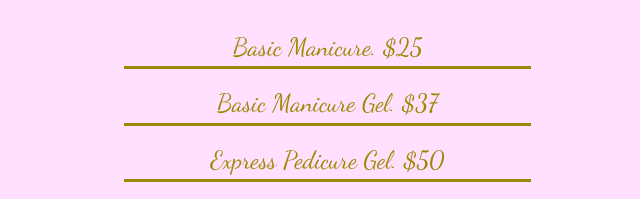
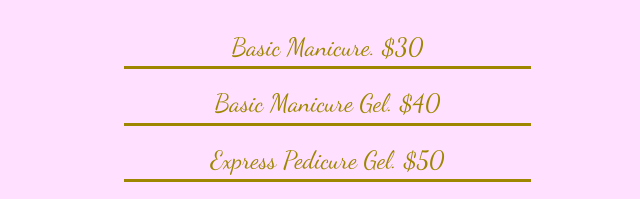
Before and after one commit to DorkMurderer/GoldenNailsPrices, a plain HTML site: page index.html in a window 1280 px wide. Shown: the part 588-787 px from the top of the page, 640-1280 px from the left. Drawn offline with nearby package versions, Linux system fonts and the light colour scheme; a web font is replaced by a local one.

Commit message:
Update index.html

```diff
--- a/index.html
+++ b/index.html
@@ -75,8 +75,8 @@
                     <div class="col-10 col-lg-8">
                         <h1>Manicure / Pedicure</h1>
                         <br>
-                        <p class="lead">Basic Manicure.  $25</p>
-                        <p class="lead">Basic Manicure Gel.  $37</p>
+                        <p class="lead">Basic Manicure.  $30</p>
+                        <p class="lead">Basic Manicure Gel.  $40</p>
                         <p class="lead">Express Pedicure Gel. $50</p>
                     </div>
                  </div>
@@ -140,6 +140,7 @@
                         <h1>Full Set</h1>
                         <br>
                         <p class="lead">Full Set Gel Powder $45</p>
+                       <p class="lead">Full Set Ombre $70</p>
                         <p class="lead">Full Set Liquid Gel $55</p>
                         <p class="lead">Full Set Pink & White Powder $70</p>
                         <p class="lead">Full Set Pink & White Liquid $80 </p>
```
